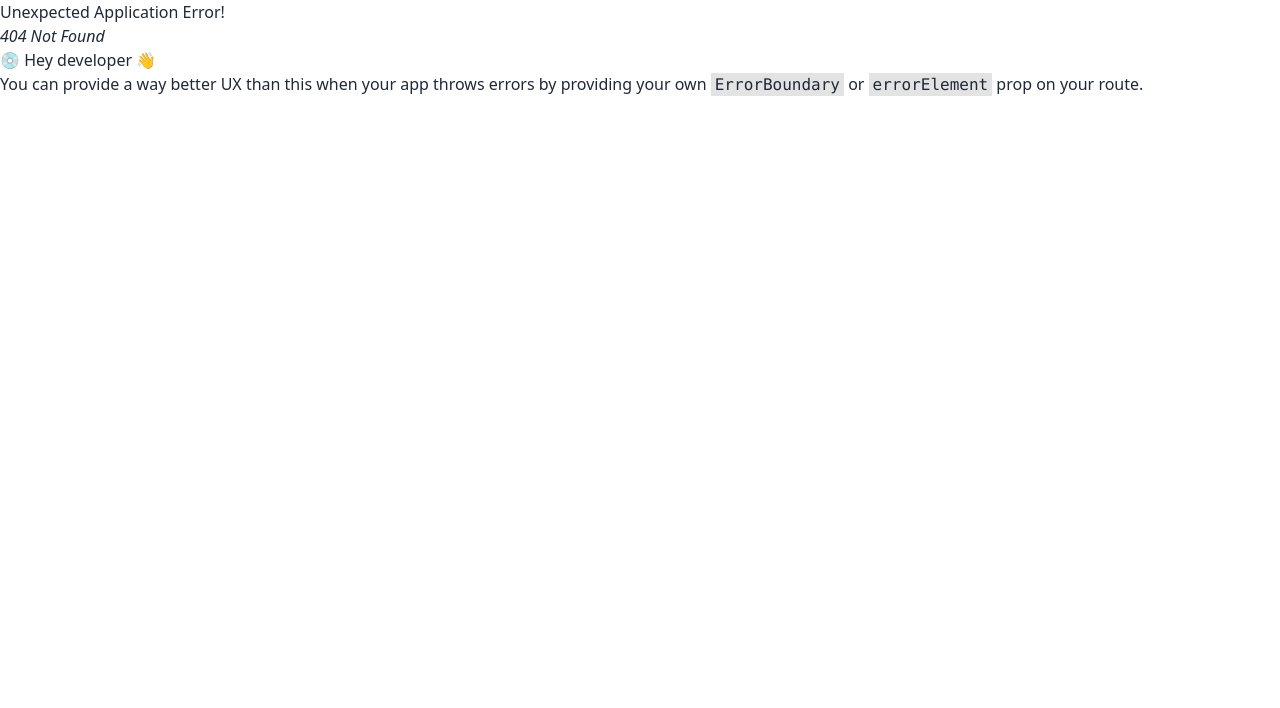
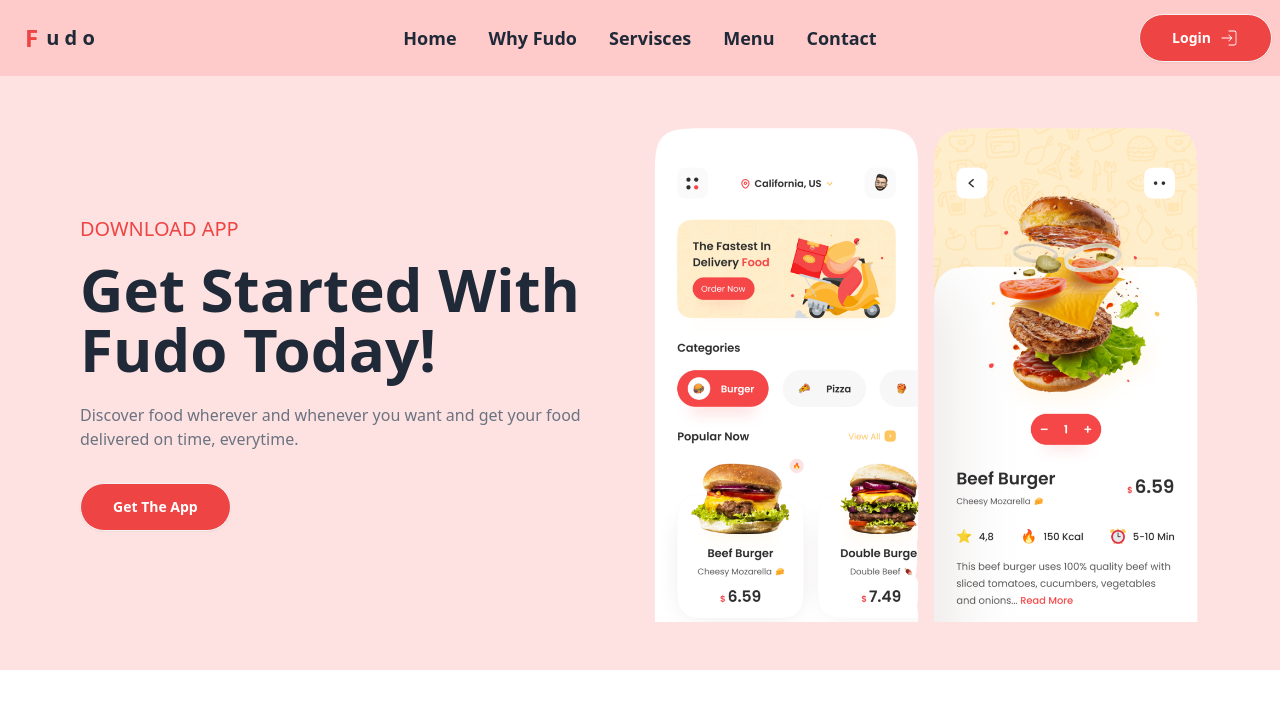
Before and after one commit to MdFuadAmir/Fudo.com, a React (Vite) app: page /contact in a window 1280 px wide. Before the commit this address had no page. Shown: the top 708 px of the page. Built offline with nearby package versions, Linux system fonts and the light colour scheme.

Commit message:
added contact us section

```diff
--- /dev/null
+++ b/src/Components/Comtact/Contact.jsx
@@ -0,0 +1,25 @@
+import imagr from"../../assets/download.png"
+
+const Contact = () => {
+    return (
+            <div className="bg-red-100">
+        <div className="max-w-6xl mx-auto px-4 py-12">
+
+            <div className="grid grid-cols-1 md:grid-cols-2 items-center gap-6">
+                <div>
+                    <p className="text-red-500 font-medium text-xl mb-4">DOWNLOAD APP</p>
+                    <h1 className="text-4xl md:text-6xl font-bold mb-6">Get Started With Fudo Today!</h1>
+                    <p className="text-gray-500">Discover food wherever and whenever you want and get your food delivered on time, everytime.</p>
+                    <button className="btn bg-red-500 hover:bg-red-400 text-white px-8 rounded-full mt-8">Get The App</button>
+                </div>
+                <div>
+                <img src={imagr} alt="" />
+                </div>
+            </div>
+
+        </div>
+        </div>
+    );
+};
+
+export default Contact;
--- a/src/Components/Home/Home.jsx
+++ b/src/Components/Home/Home.jsx
@@ -1,4 +1,5 @@
 import AboutUs from "../AboutUs/AboutUs";
+import Contact from "../Comtact/Contact";
 import Menu from "../Menu/Menu";
 import Services from "../Services/Services";
 import Whyfudo from "../Whyfudo/Whyfudo";
@@ -11,6 +12,7 @@ const Home = () => {
             <Services/>
             <Menu/>
             <AboutUs/>
+            <Contact/>
         </div>
     );
 };
--- a/src/Components/Menu/Menu.jsx
+++ b/src/Components/Menu/Menu.jsx
@@ -53,11 +53,11 @@ const Menu = () => {
 
             </div>
             {/* currusol */}
-            <div className="carousel carousel-center rounded-box space-x-4 p-4">
+            <div className="grid grid-cols-1 md:grid-cols-2 lg:grid-cols-3 gap-6">
             {
-                datas.map((data) => <div key={data.id} className="carousel-item">
+                datas.map((data) => <div key={data.id} className="border rounded-lg border-red-400 hover:bg-red-300 hover:text-white duration-300">
                     <div className="space-y-2">
-                        <img src={data.img} alt="" className="w-[300px] h-[300px] rounded-xl"/>
+                        <img src={data.img} alt="" className=" w-full h-[350px]"/>
                         <div className="space-y-2 px-4">
                         <div className="">
                         <h1 className="text-2xl font-bold">{data.name}</h1>
--- a/src/Router/Router.jsx
+++ b/src/Router/Router.jsx
@@ -4,6 +4,7 @@ import Home from "../Components/Home/Home";
 import Whyfudo from "../Components/Whyfudo/Whyfudo";
 import Services from "../Components/Services/Services";
 import Menu from "../Components/Menu/Menu";
+import Contact from "../Components/Comtact/Contact";
 
 const router = createBrowserRouter([
     {
@@ -26,6 +27,10 @@ const router = createBrowserRouter([
                 path:"/menu",
                 element:<Menu/>
             },
+            {
+                path:"/contact",
+                element:<Contact/>
+            },
         ]
     }
 
```
